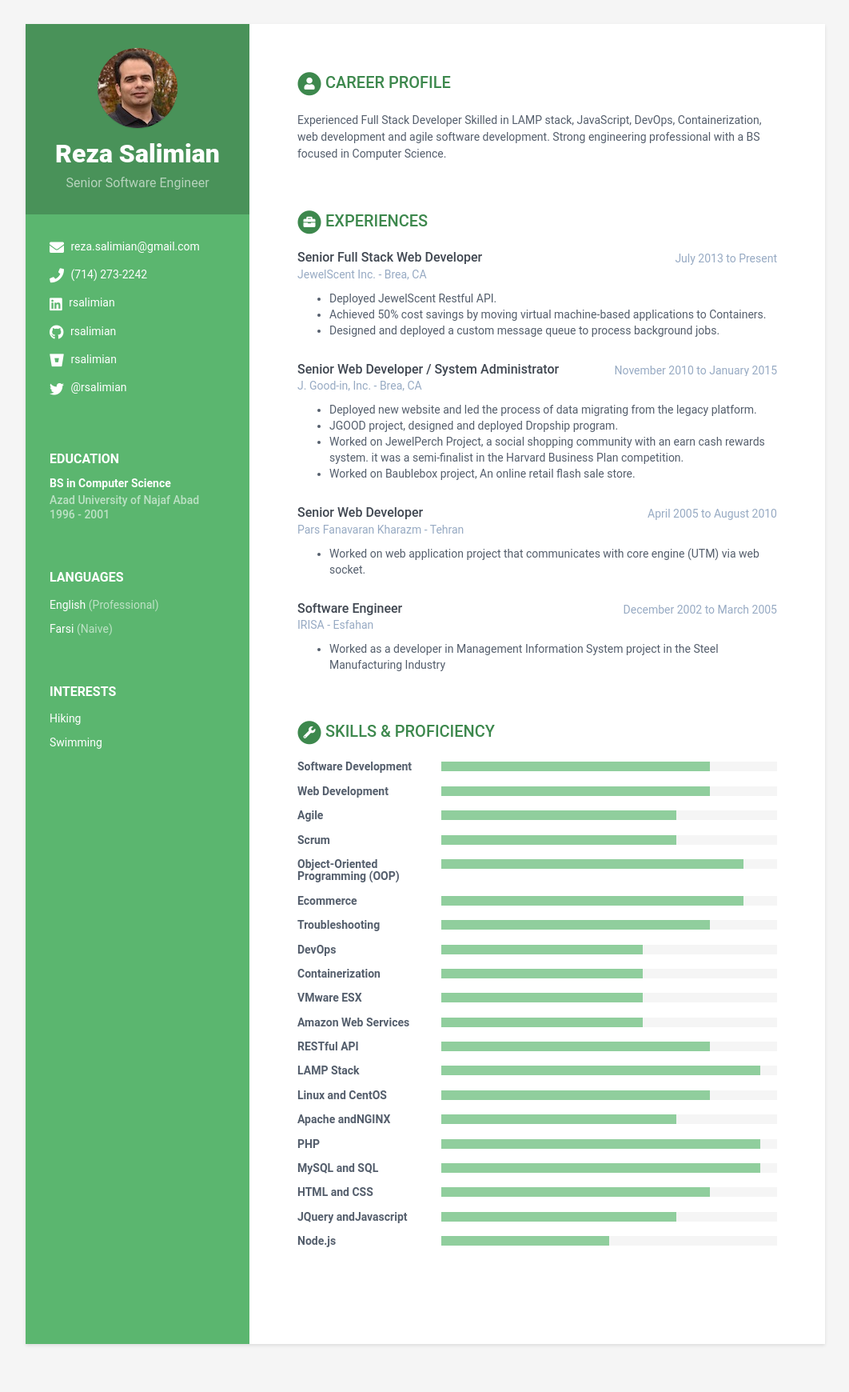
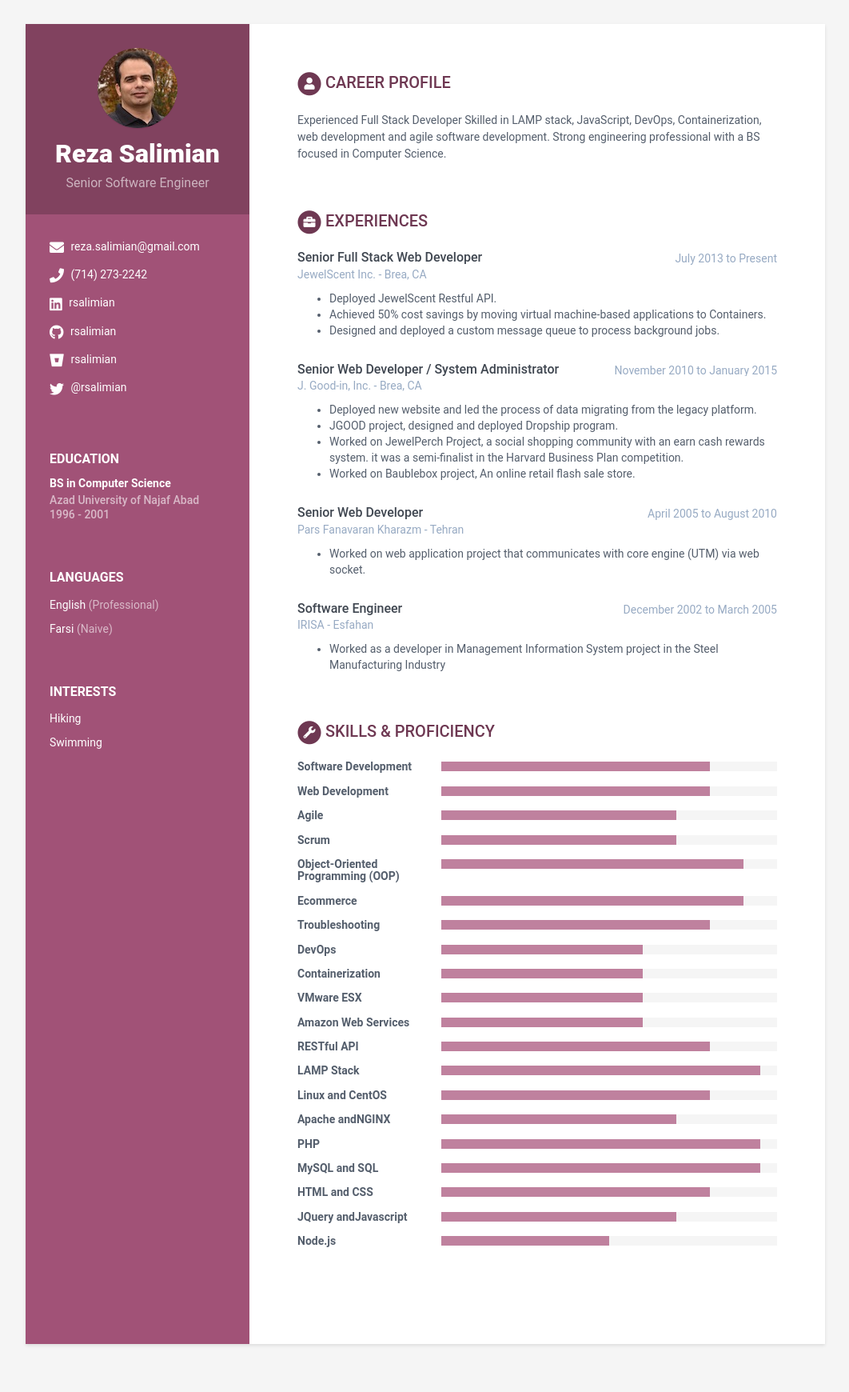
Before and after one commit to rsalimian/rsalimian.github.io, a Jekyll site: the page built from index.html, in a window 1280 px wide. Shown: the whole page at 80% size, without its empty margins (108-1170 px from the left). Built offline with Jekyll 4.4.1, drawn with Linux system fonts in a browser that asks for light colours.

Commit message:
Update _config.yml

```diff
--- a/_config.yml
+++ b/_config.yml
@@ -5,7 +5,7 @@ title: Reza Salimian Resume
 url: ''
 baseurl: '/' #change it according to your repository name
 # Style will be applied only after restarting the build or serve. Just choose one of the options.
-theme_skin: green # blue turquoise green berry orange ceramic
+theme_skin: berry # blue turquoise green berry orange ceramic
 
 # Tracker
 analytics:
```
